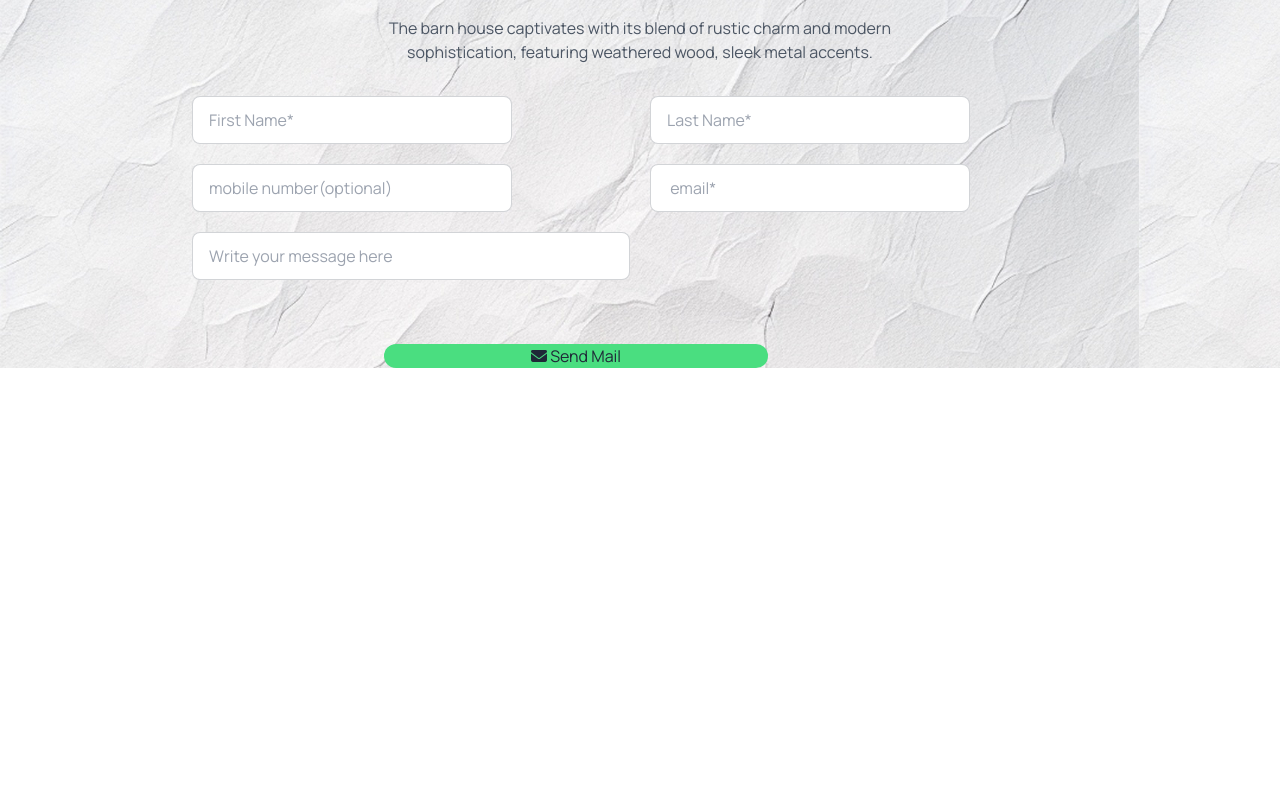
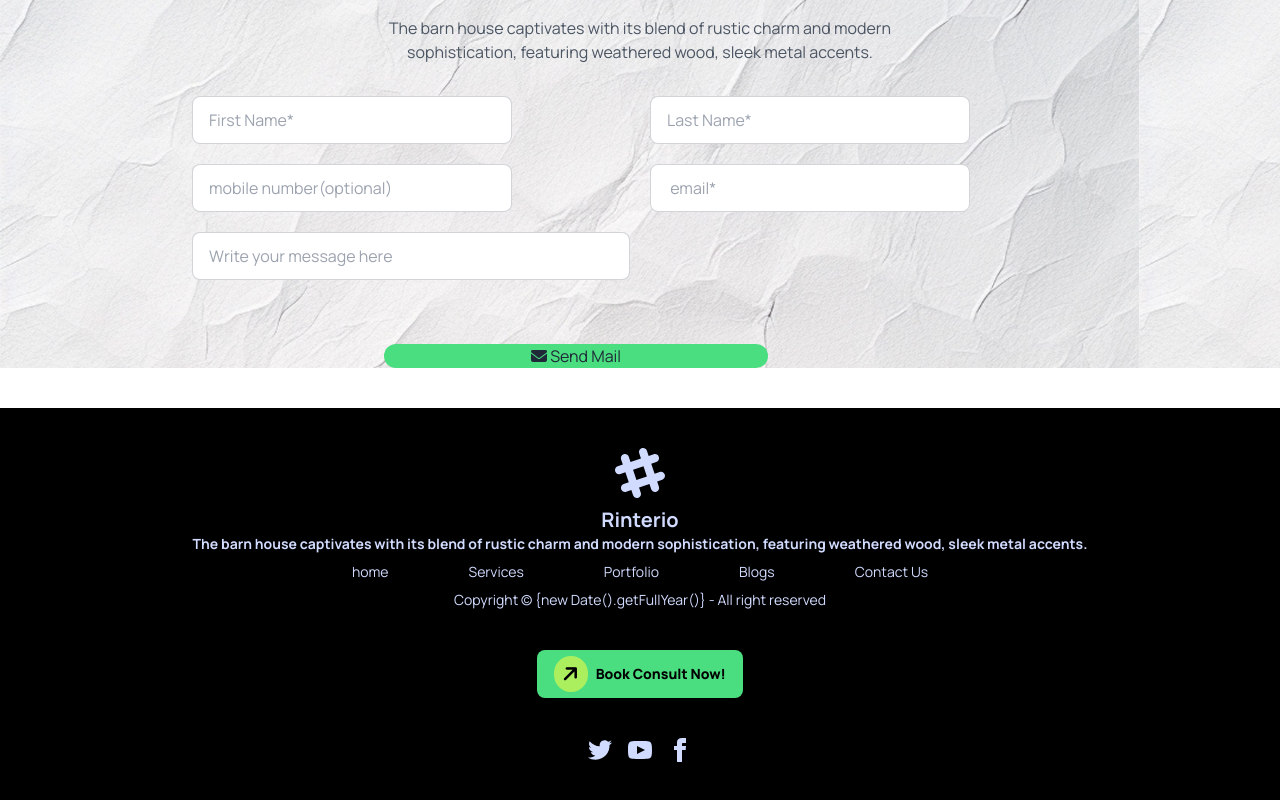
Before and after one commit to royangon/my-third-assignment, a plain HTML site: page index.html in a window 1280 px wide. Shown: the part 3121-3921 px from the top of the page. Before the commit the page ends 3489 px from the top, so only its background shows below. Drawn offline with nearby package versions, Linux system fonts and the light colour scheme.

Commit message:
footer done

```diff
--- a/index.html
+++ b/index.html
@@ -384,7 +384,7 @@
 
 
             </div>
-            <div class="w-96 bg-green-400 flex justify-center ml-96 mt-16 rounded-xl">
+            <div class="w-96 bg-green-400 flex justify-center ml-96 mt-16  rounded-xl mb-10 ">
                 <button>
                     <i class="fa-solid fa-envelope"></i>
                     Send Mail
@@ -400,9 +400,72 @@
 
     </main>
     <!-- footer section -->
-    <footer>
+    <footer class="footer footer-center bg-black text-primary-content p-10 container mx-auto">
+        <aside>
+            <svg width="50" height="50" viewBox="0 0 24 24" xmlns="http://www.w3.org/2000/svg" fill-rule="evenodd"
+                clip-rule="evenodd" class="inline-block fill-current">
+                <path
+                    d="M22.672 15.226l-2.432.811.841 2.515c.33 1.019-.209 2.127-1.23 2.456-1.15.325-2.148-.321-2.463-1.226l-.84-2.518-5.013 1.677.84 2.517c.391 1.203-.434 2.542-1.831 2.542-.88 0-1.601-.564-1.86-1.314l-.842-2.516-2.431.809c-1.135.328-2.145-.317-2.463-1.229-.329-1.018.211-2.127 1.231-2.456l2.432-.809-1.621-4.823-2.432.808c-1.355.384-2.558-.59-2.558-1.839 0-.817.509-1.582 1.327-1.846l2.433-.809-.842-2.515c-.33-1.02.211-2.129 1.232-2.458 1.02-.329 2.13.209 2.461 1.229l.842 2.515 5.011-1.677-.839-2.517c-.403-1.238.484-2.553 1.843-2.553.819 0 1.585.509 1.85 1.326l.841 2.517 2.431-.81c1.02-.33 2.131.211 2.461 1.229.332 1.018-.21 2.126-1.23 2.456l-2.433.809 1.622 4.823 2.433-.809c1.242-.401 2.557.484 2.557 1.838 0 .819-.51 1.583-1.328 1.847m-8.992-6.428l-5.01 1.675 1.619 4.828 5.011-1.674-1.62-4.829z">
+                </path>
+            </svg>
+            <p class="font-bold">
 
+                <span class="text-xl font-bold">Rinterio</span>
+                <br />
+                The barn house captivates with its blend of rustic charm and modern sophistication, featuring weathered
+                wood, sleek metal accents.
+            </p>
+            <div class="flex gap-20">
+                <button>home</button>
+                <button>Services</button>
+                <button>Portfolio</button>
+                <button>Blogs</button>
+                <button>Contact Us</button>
+            </div>
+
+
+            <p>Copyright © {new Date().getFullYear()} - All right reserved</p>
+
+        </aside>
+        <a class="btn btn-ghost text-1xl font-[800] flex text-black bg-green-400">
+            <div class="bg-[#ABEF5F] rounded-full px-2 py-1">
+                <i class="fa-solid fa-arrow-right -rotate-45 text-xl flex"></i>
+            </div>
+            <div>
+                Book Consult Now!
+            </div>
+        </a>
+
+            <nav>
+                <div class="grid grid-flow-col gap-4">
+                    <a>
+                        <svg xmlns="http://www.w3.org/2000/svg" width="24" height="24" viewBox="0 0 24 24"
+                            class="fill-current ">
+                            <path
+                                d="M24 4.557c-.883.392-1.832.656-2.828.775 1.017-.609 1.798-1.574 2.165-2.724-.951.564-2.005.974-3.127 1.195-.897-.957-2.178-1.555-3.594-1.555-3.179 0-5.515 2.966-4.797 6.045-4.091-.205-7.719-2.165-10.148-5.144-1.29 2.213-.669 5.108 1.523 6.574-.806-.026-1.566-.247-2.229-.616-.054 2.281 1.581 4.415 3.949 4.89-.693.188-1.452.232-2.224.084.626 1.956 2.444 3.379 4.6 3.419-2.07 1.623-4.678 2.348-7.29 2.04 2.179 1.397 4.768 2.212 7.548 2.212 9.142 0 14.307-7.721 13.995-14.646.962-.695 1.797-1.562 2.457-2.549z">
+                            </path>
+                        </svg>
+                    </a>
+                    <a>
+                        <svg xmlns="http://www.w3.org/2000/svg" width="24" height="24" viewBox="0 0 24 24"
+                            class="fill-current">
+                            <path
+                                d="M19.615 3.184c-3.604-.246-11.631-.245-15.23 0-3.897.266-4.356 2.62-4.385 8.816.029 6.185.484 8.549 4.385 8.816 3.6.245 11.626.246 15.23 0 3.897-.266 4.356-2.62 4.385-8.816-.029-6.185-.484-8.549-4.385-8.816zm-10.615 12.816v-8l8 3.993-8 4.007z">
+                            </path>
+                        </svg>
+                    </a>
+                    <a>
+                        <svg xmlns="http://www.w3.org/2000/svg" width="24" height="24" viewBox="0 0 24 24"
+                            class="fill-current">
+                            <path
+                                d="M9 8h-3v4h3v12h5v-12h3.642l.358-4h-4v-1.667c0-.955.192-1.333 1.115-1.333h2.885v-5h-3.808c-3.596 0-5.192 1.583-5.192 4.615v3.385z">
+                            </path>
+                        </svg>
+                    </a>
+                </div>
+            </nav>
     </footer>
+
 </body>
 
 </html>
```
